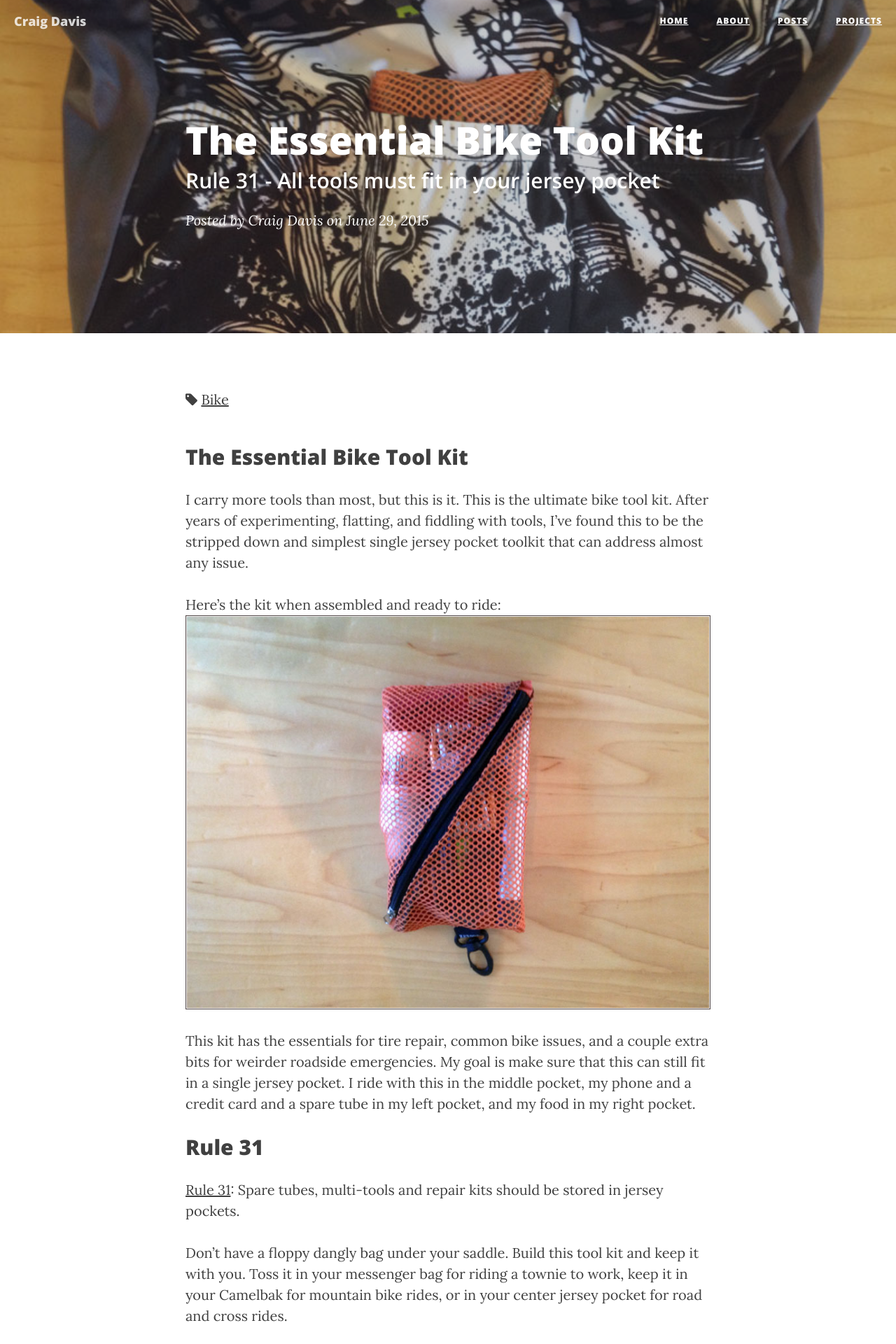
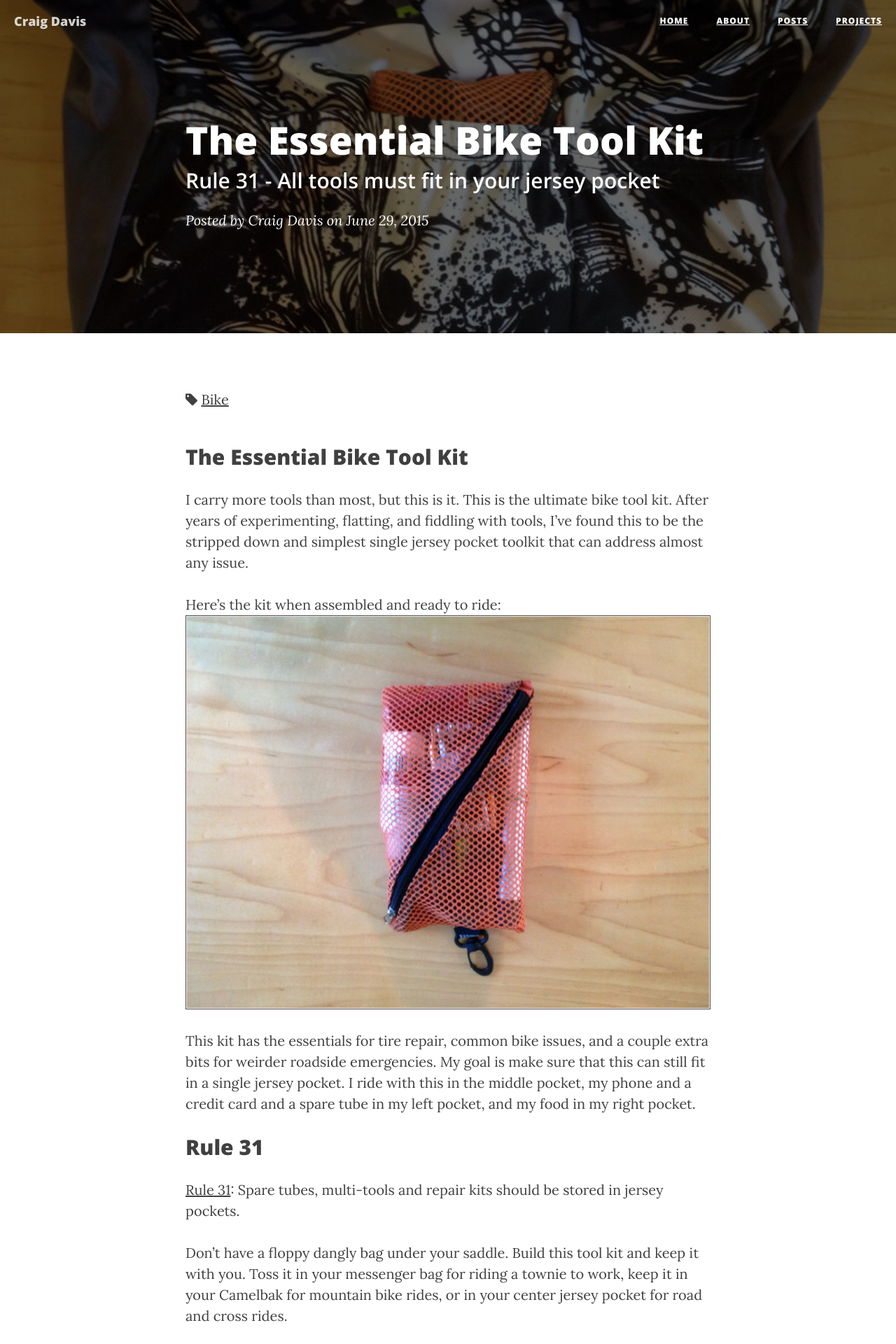
Before and after one commit to craig-davis/craig-davis.github.io, a Jekyll site: the page built from _posts/2015-06-29-rule-31-essential-bike-tool-kit.markdown, in a window 1280 px wide. Shown: the top 1920 px of the page at 70% size. Built offline with Jekyll 4.4.1, drawn with Linux system fonts in a browser that asks for light colours; nearby versions of some CDN libraries.

Commit message:
Darken header in rule-31 post

```diff
--- a/_posts/2015-06-29-rule-31-essential-bike-tool-kit.markdown
+++ b/_posts/2015-06-29-rule-31-essential-bike-tool-kit.markdown
@@ -7,6 +7,12 @@ tags:       [bike]
 author:     "Craig Davis"
 header-img: "img/headers/rule-31.jpg"
 ---
+
+<style>
+.overlay {
+  background: rgba(0, 0, 0, 0.6);
+}
+</style>
 
 ## The Essential Bike Tool Kit
 
```
